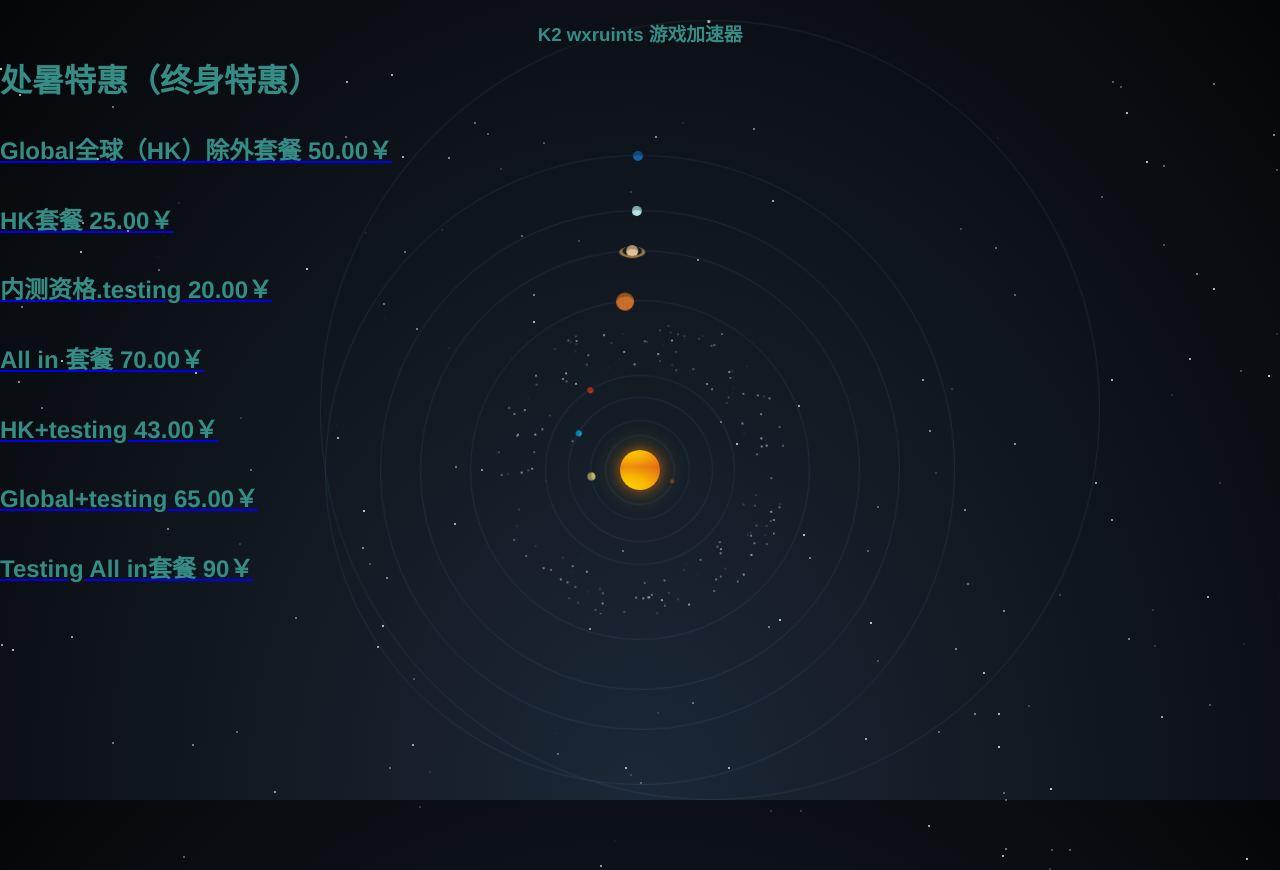
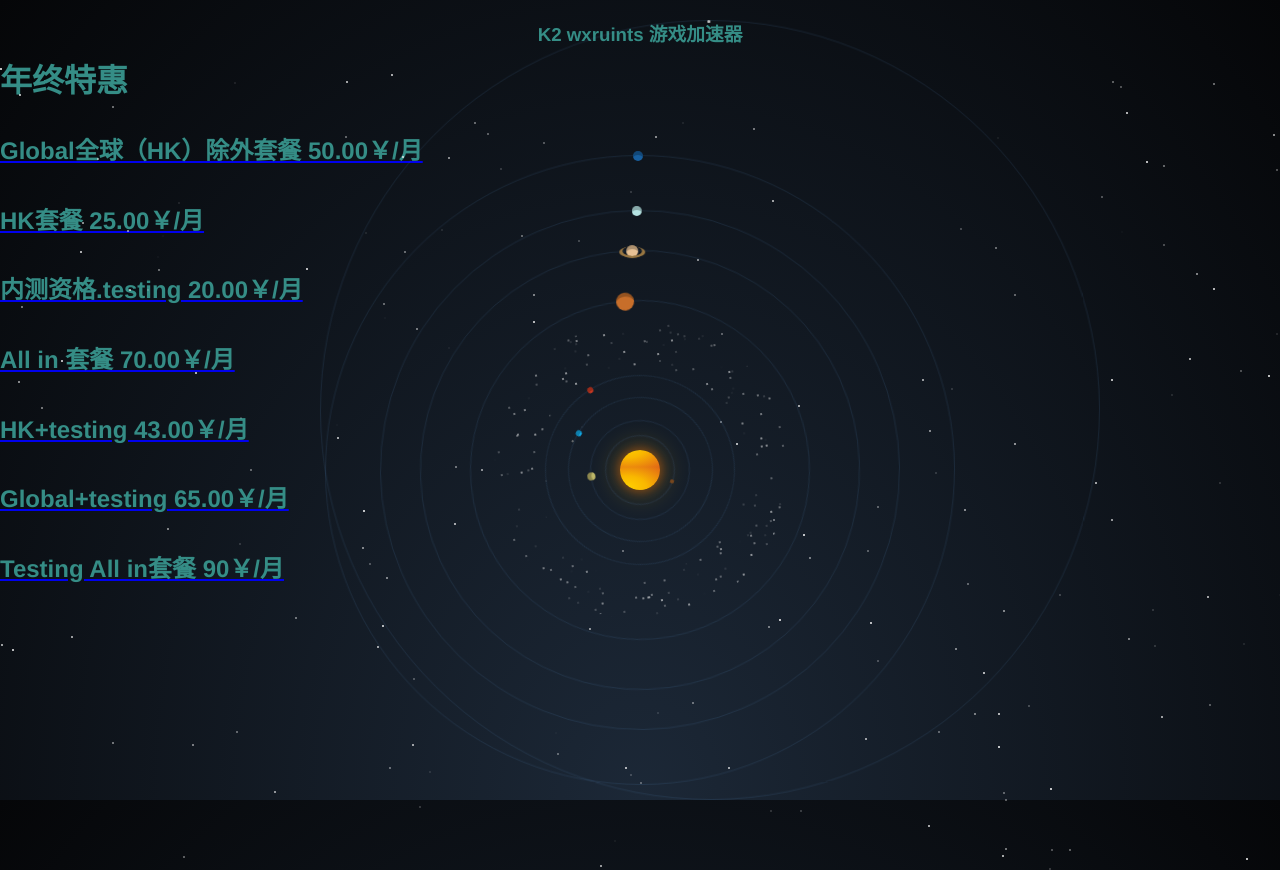
Before and after one commit to k2wxruints/k2wxruints.github.io, a plain HTML site: page pay/seal/chushusealx/index.html in a window 1280 px wide. Drawn offline with Linux system fonts and the light colour scheme.

Commit message:
Update index.html
Signed-off-by: k2wxruints <142986981+k2wxruints@users.noreply.github.com>

```diff
--- a/pay/seal/chushusealx/index.html
+++ b/pay/seal/chushusealx/index.html
@@ -2,7 +2,7 @@
 <html lang="en">
   <head>
     <meta charset="UTF-8" />
-    <title>处暑特惠</title>
+    <title>年终特惠</title>
     <head>
     </br>
     <h3>K2 wxruints 游戏加速器</h3>
@@ -1231,22 +1231,22 @@
   </head>
   <body>
     <div class="solar-syst">
-      <h1>         处暑特惠（终身特惠）</h1>
+      <h1>         年终特惠</h1>
     </br>
     </br><a href="https://k2wxruints.github.io/pay/seal/chushusealx/global">
-   <h2>Global全球（HK）除外套餐 50.00￥</h2></a>
+   <h2>Global全球（HK）除外套餐 50.00￥/月</h2></a>
    </br></br><a href="https://k2wxruints.github.io/pay/seal/chushusealx/hk">
-   <h2>HK套餐 25.00￥</h2></a>
+   <h2>HK套餐 25.00￥/月</h2></a>
    </br></br><a href="https://k2wxruints.github.io/pay/seal/chushusealx/testing">
-   <h2>内测资格.testing 20.00￥</h2></a>
+   <h2>内测资格.testing 20.00￥/月</h2></a>
    </br></br><a href="https://k2wxruints.github.io/pay/seal/chushusealx/all">
-   <h2>All in 套餐 70.00￥</h2></a>
+   <h2>All in 套餐 70.00￥/月</h2></a>
    </br></br><a href="https://k2wxruints.github.io/pay/seal/chushusealx/hktesting">
-   <h2>HK+testing 43.00￥</h2></a>
+   <h2>HK+testing 43.00￥/月</h2></a>
    </br></br><a href="https://k2wxruints.github.io/pay/seal/chushusealx/globaltesting">
-   <h2>Global+testing 65.00￥</h2></a>
+   <h2>Global+testing 65.00￥/月</h2></a>
    </br></br><a href="https://k2wxruints.github.io/pay/seal/chushusealx/alltesting">
-   <h2>Testing All in套餐 90￥</h2>
+   <h2>Testing All in套餐 90￥/月</h2>
 </a>
 
 
```
